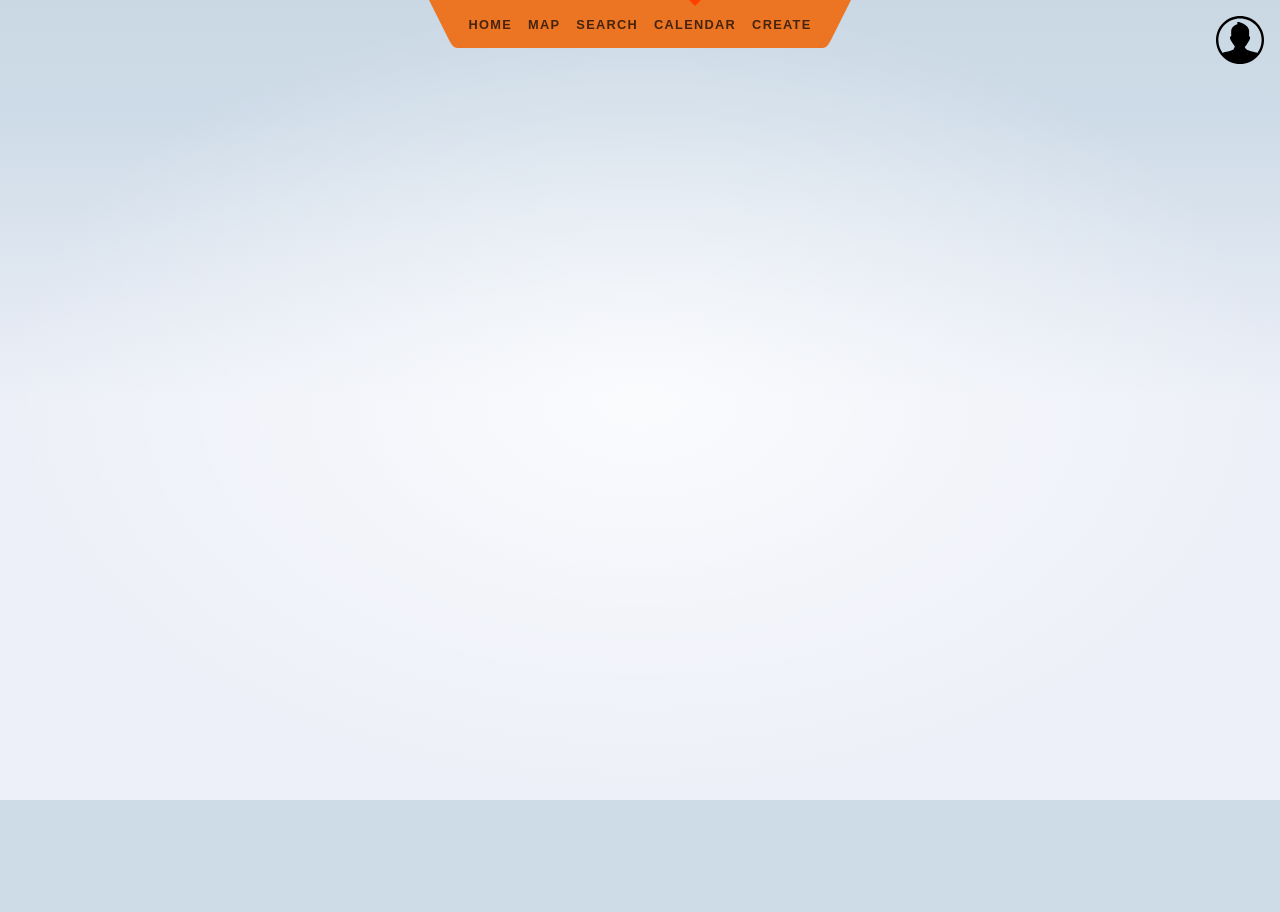
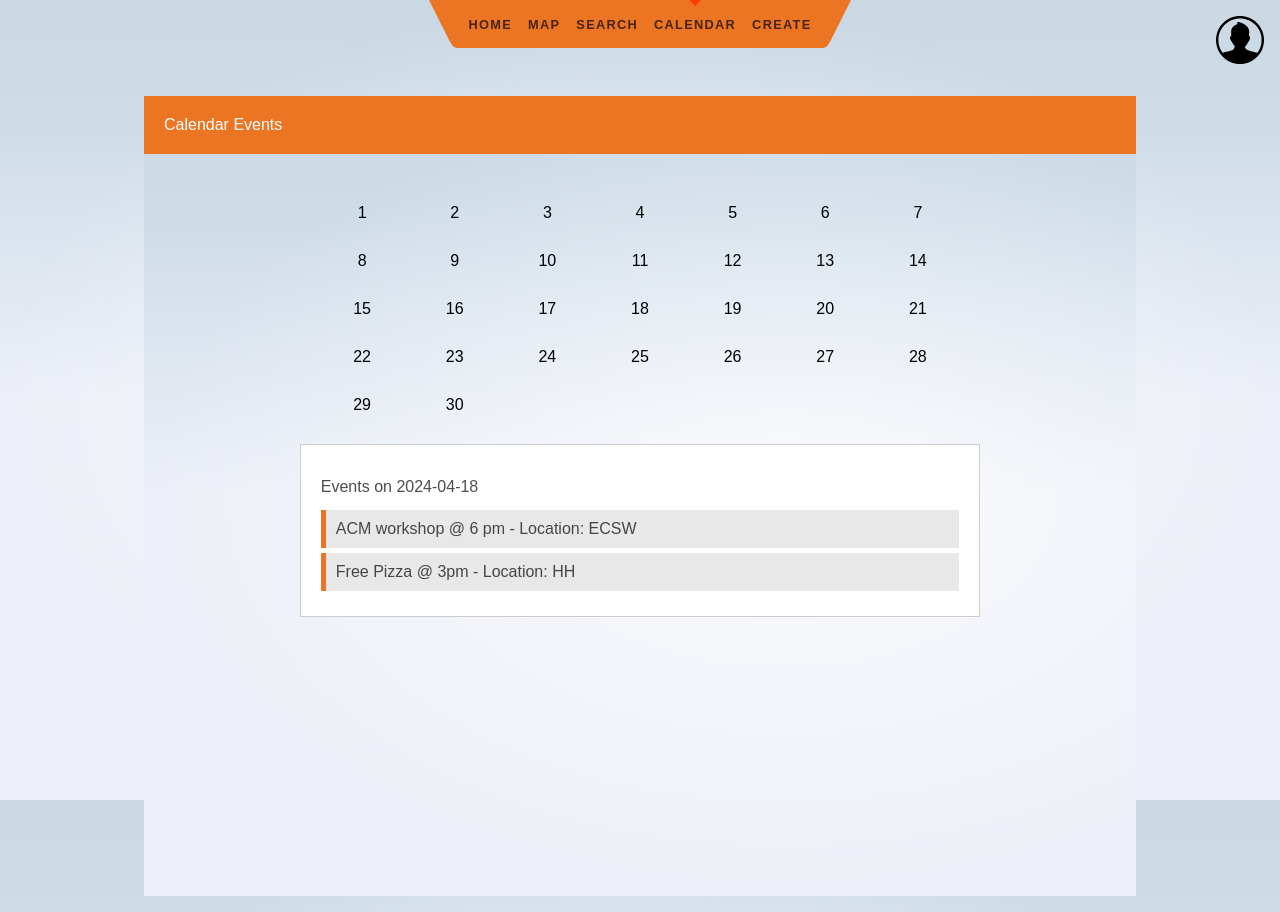
Before and after one commit to ThejasKumar100/Kickmap-FD, a SvelteKit app in the folder FE5/: page /calendar in a window 1280 px wide. Before the commit the page ends 800 px from the top, so only its background shows below. Built offline with nearby package versions, Linux system fonts and the light colour scheme.

Commit message:
calendar page updated

```diff
--- a/FE5/src/routes/calendar/+page.svelte
+++ b/FE5/src/routes/calendar/+page.svelte
@@ -1,5 +1,121 @@
 <script lang="ts">
-    import type { PageData } from './$types';
+    import { onMount } from 'svelte';
+    let currentDate = new Date();
+    let selectedDate = new Date();
 
-    export let data: PageData;
+    type Events = {
+        [key: string]: string[];
+    };
+
+    const events: Events = {
+        '2024-04-18': ['ACM workshop @ 6 pm - Location: ECSW', 'Free Pizza @ 3pm - Location: HH'],
+        '2024-04-20': ['Coffee & Internships @ 4 pm - Location: JSOM', 'Smoothie Food Truck @ 2 pm - Location: Plinth'],
+    };
+
+    function formatDate(date: Date): string {
+        return date.toISOString().slice(0, 10);
+    }
+
+    function selectDate(date: string): void {
+        selectedDate = new Date(date);
+    }
+
+    function handleKeyDown(event: KeyboardEvent, date: string): void {
+        if (event.key === 'Enter') {
+            selectDate(date);
+        }
+    }
 </script>
+
+<style>
+    .navbar {
+        background-color: #EC7524;
+        padding: 20px;
+        color: white;
+        display: flex;
+        justify-content: space-between;
+        align-items: center;
+    }
+
+    body {
+        margin: 0;
+        padding: 0;
+        font-family: Arial, sans-serif;
+        background-color: white;
+    }
+
+    .calendar-container {
+        padding: 40px;
+        display: flex;
+        flex-direction: column;
+        align-items: center;
+    }
+
+    .calendar {
+        display: grid;
+        grid-template-columns: repeat(7, 1fr);
+        gap: 10px;
+        width: 70%;
+        margin-bottom: 20px;
+    }
+
+    .day {
+        padding: 10px;
+        background-color: #f9f9f9;
+        border: 1px solid #ccc;
+        cursor: pointer;
+    }
+
+    .day:hover {
+        background-color: #f0f0f0;
+    }
+
+    button.day {
+        border: none;
+        background: none;
+        cursor: pointer;
+    }
+
+    .events {
+        background-color: #fff;
+        border: 1px solid #ccc;
+        padding: 20px;
+        width: 70%;
+    }
+
+    .event {
+        margin: 5px 0;
+        padding: 10px;
+        background-color: #e8e8e8;
+        border-left: 5px solid #EC7524;
+    }
+</style>
+
+<body>
+<div class="navbar">
+    <div>Calendar Events</div>
+</div>
+
+<div class="calendar-container">
+    <div class="calendar">
+        {#each Array(30) as _, i}
+            <button class="day"
+                    on:click={() => selectDate(formatDate(new Date(currentDate.getFullYear(), currentDate.getMonth(), i+1)))}
+                    on:keydown={(event) => handleKeyDown(event, formatDate(new Date(currentDate.getFullYear(), currentDate.getMonth(), i+1)))}
+                    tabindex="0">
+                {i+1}
+            </button>
+        {/each}
+    </div>
+    <div class="events">
+        <h2>Events on {formatDate(selectedDate)}</h2>
+        {#if events[formatDate(selectedDate)]}
+            {#each events[formatDate(selectedDate)] as event}
+                <div class="event">{event}</div>
+            {/each}
+        {:else}
+            <p>No events today.</p>
+        {/if}
+    </div>
+</div>
+</body>
```
